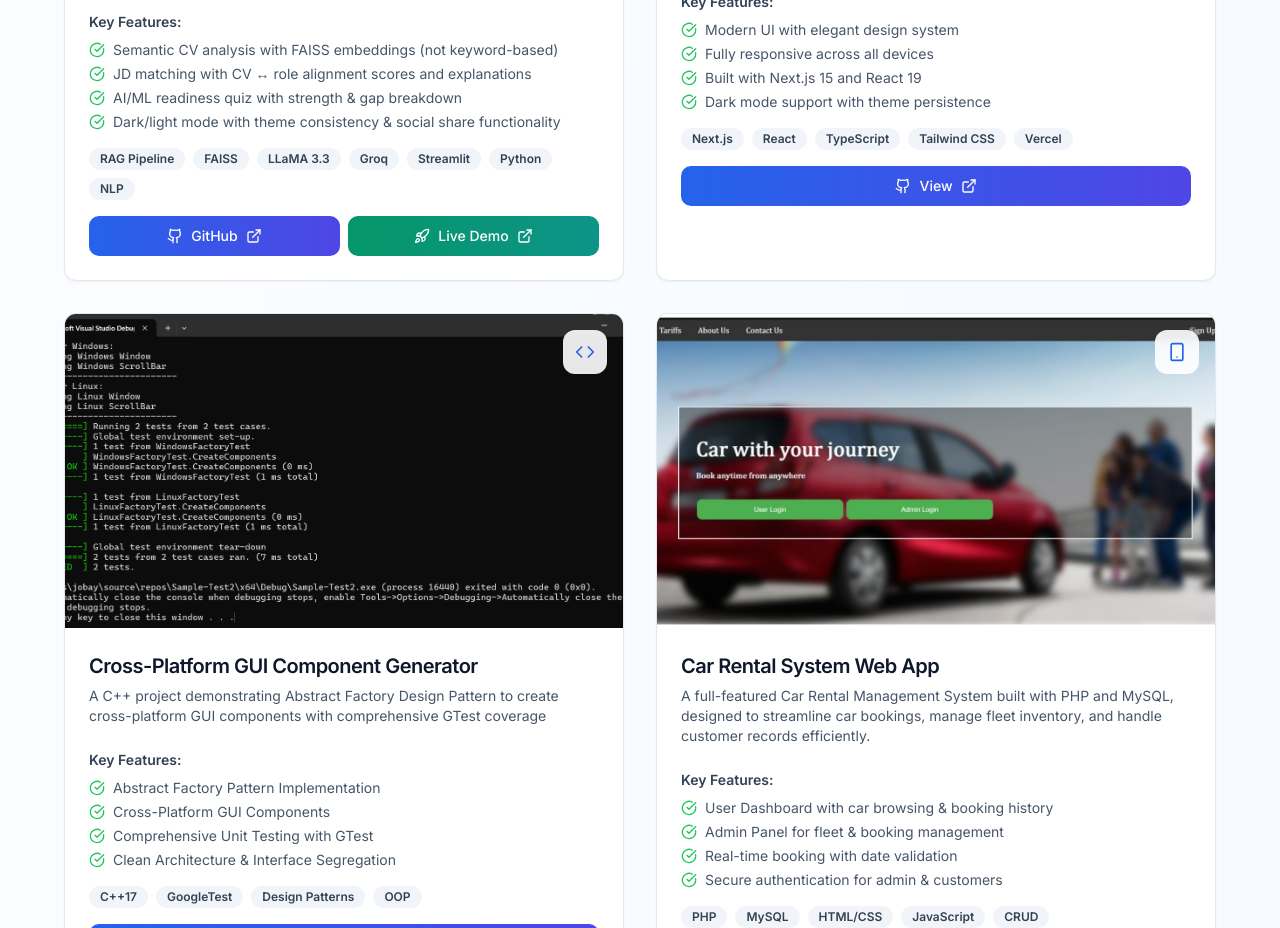
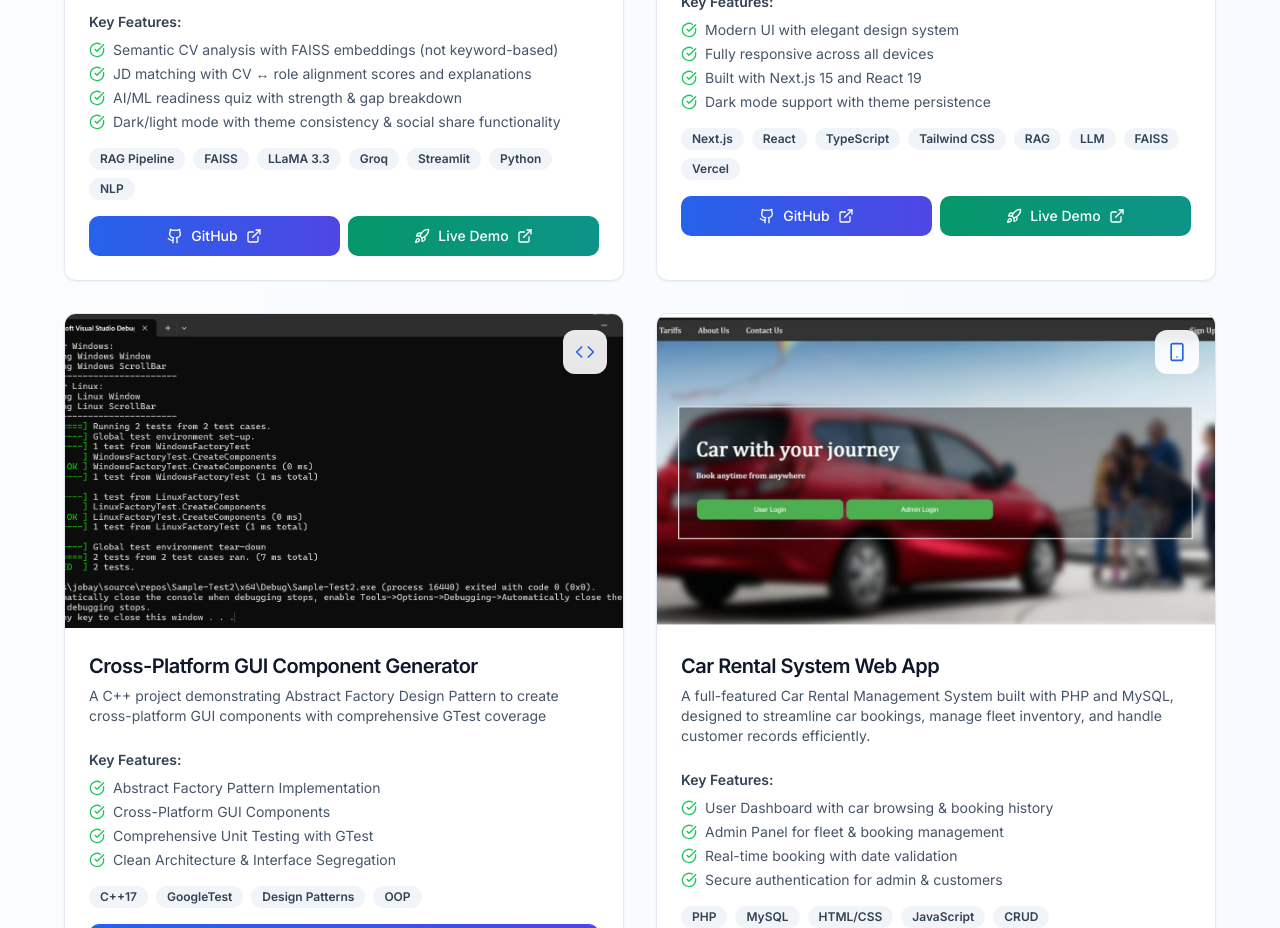
Before and after one commit to jobayertalha/Personal-portfolio-site, a Next.js app: page / in a window 1280 px wide. Shown: the part 1620-2548 px from the top of the page. Built offline with nearby package versions, Linux system fonts and the light colour scheme.

Commit message:
feat: add live demo link and update tech stack
Add live demo link and update tech stack with RAG, LLM, and FAISS.

```diff
--- a/app/page.tsx
+++ b/app/page.tsx
@@ -271,7 +271,7 @@ export default function Portfolio() {
                   title: "Personal Portfolio Website",
                   description:
                     "A modern, responsive portfolio website built with Next.js, React, and Tailwind CSS. Features elegant animations, glassmorphism effects, and a comprehensive showcase of projects, experience, and certifications.",
-                  tags: ["Next.js", "React", "TypeScript", "Tailwind CSS", "Vercel"],
+                  tags: ["Next.js", "React", "TypeScript", "Tailwind CSS", "RAG", "LLM", "FAISS", "Vercel"],
                   icon: Rocket,
                   features: [
                     "Modern UI with elegant design system",
@@ -280,6 +280,7 @@ export default function Portfolio() {
                     "Dark mode support with theme persistence",
                   ],
                   githubLink: "https://github.com/jobayertalha/Personal-portfolio-site",
+                  liveLink: "https://lnkd.in/g8yKT6MT",
                   image: "/colorful-gradient-portfolio.png",
                 },
                 {
```
